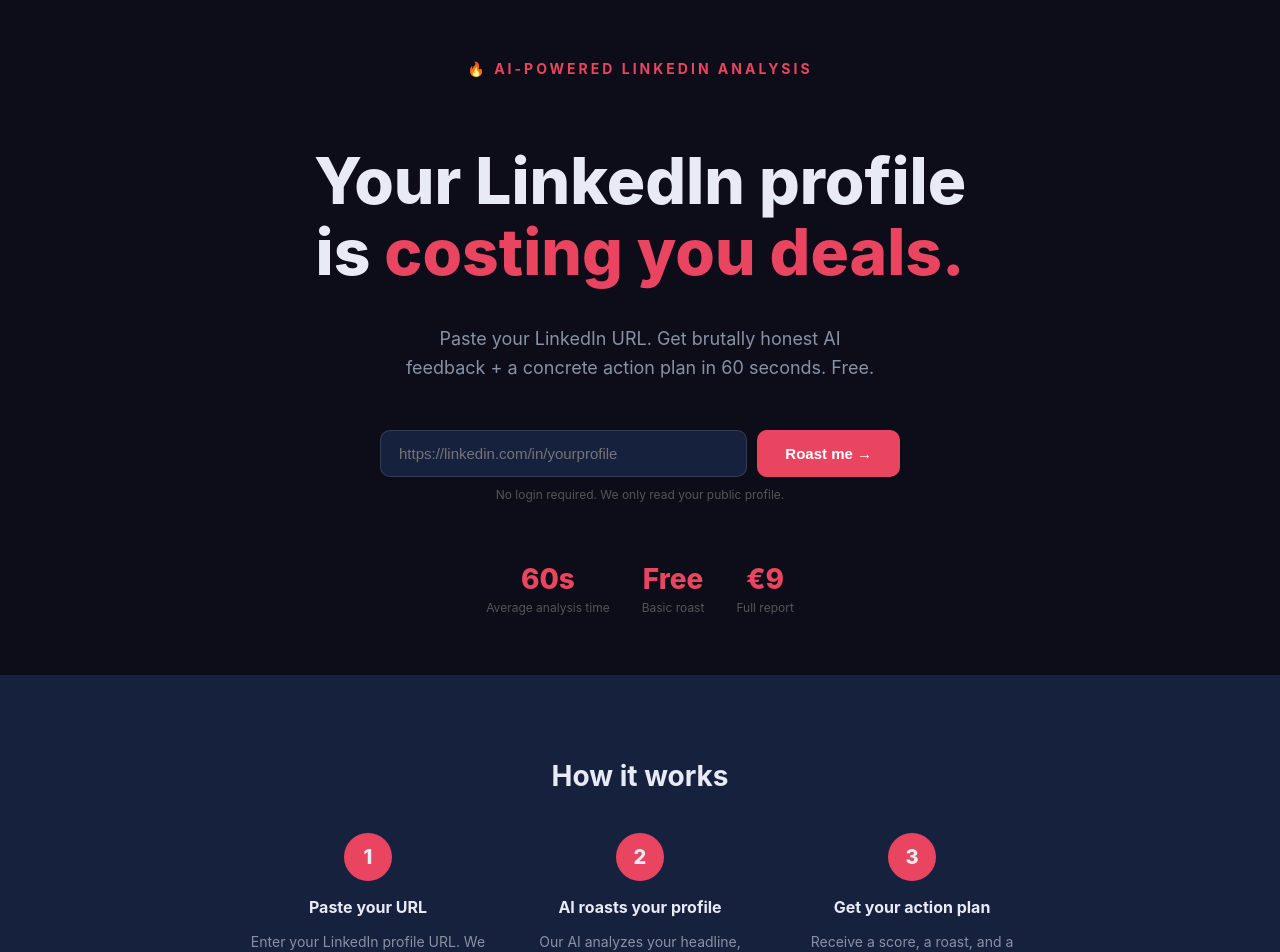
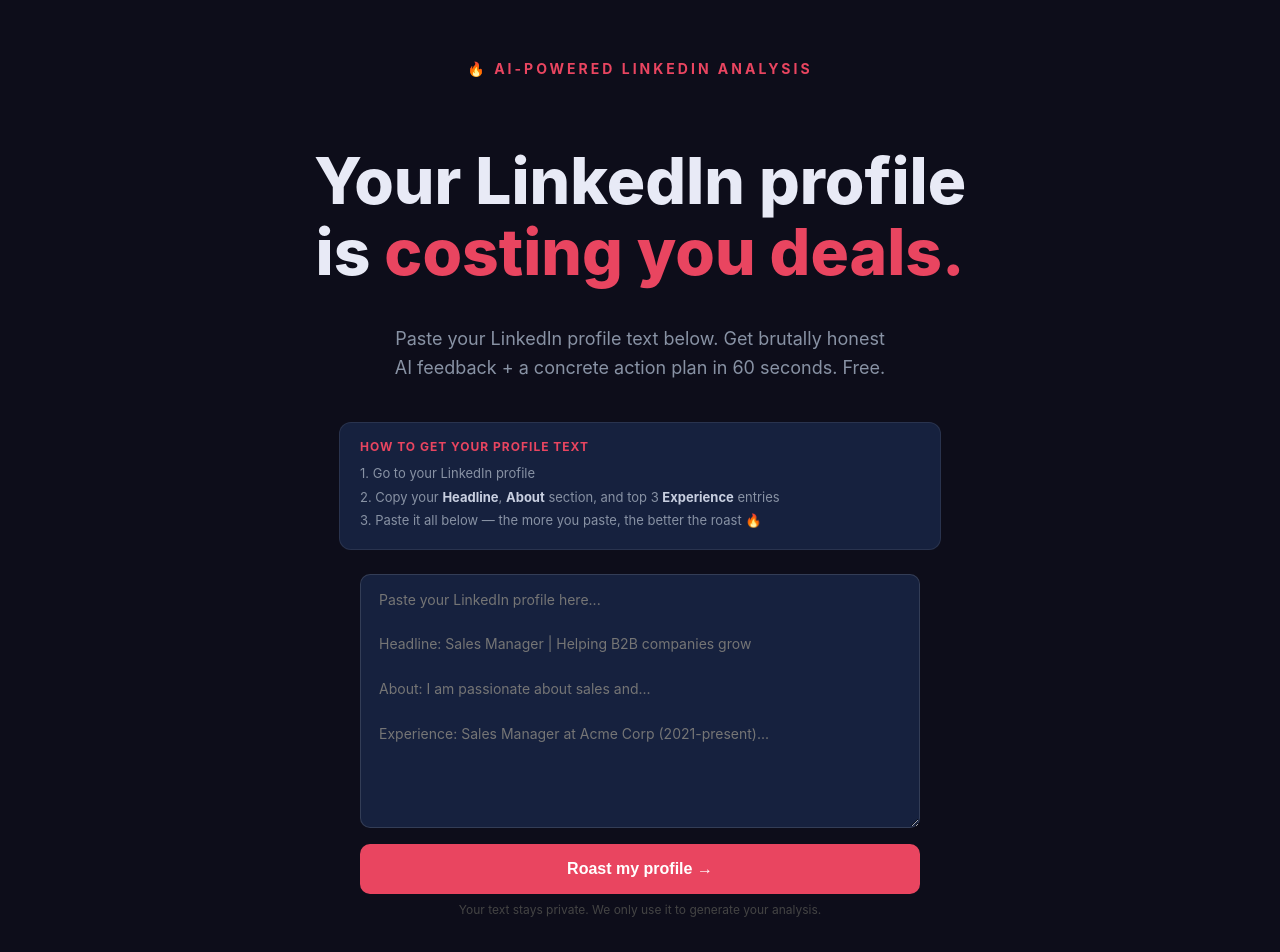
Before and after one commit to tokoyoshi1000/roastin, a Next.js app: page / in a window 1280 px wide. Shown: the top 952 px of the page. Built offline with nearby package versions, Linux system fonts and the light colour scheme.

Commit message:
Refactor: replace URL input with profile text textarea

```diff
--- a/app/page.js
+++ b/app/page.js
@@ -2,7 +2,7 @@
 import { useState } from 'react'
 
 export default function Home() {
-  const [url, setUrl] = useState('')
+  const [text, setText] = useState('')
   const [loading, setLoading] = useState(false)
   const [result, setResult] = useState(null)
   const [error, setError] = useState(null)
@@ -17,7 +17,7 @@
       const res = await fetch('/api/roast', {
         method: 'POST',
         headers: { 'Content-Type': 'application/json' },
-        body: JSON.stringify({ url })
+        body: JSON.stringify({ text })
       })
       const data = await res.json()
       if (!res.ok) throw new Error(data.error || 'Something went wrong')
@@ -46,41 +46,54 @@
           <span style={{ color: '#E94560' }}>costing you deals.</span>
         </h1>
 
-        <p style={{ fontSize: 18, color: '#8892a4', maxWidth: 480, lineHeight: 1.6, marginBottom: 48 }}>
-          Paste your LinkedIn URL. Get brutally honest AI feedback + a concrete action plan in 60 seconds. Free.
+        <p style={{ fontSize: 18, color: '#8892a4', maxWidth: 500, lineHeight: 1.6, marginBottom: 40 }}>
+          Paste your LinkedIn profile text below. Get brutally honest AI feedback + a concrete action plan in 60 seconds. Free.
         </p>
+
+        {/* HOW TO COPY INSTRUCTIONS */}
+        {!result && (
+          <div style={{
+            background: '#16213e', border: '1px solid #ffffff15', borderRadius: 12,
+            padding: '16px 20px', maxWidth: 560, width: '100%', marginBottom: 24, textAlign: 'left'
+          }}>
+            <div style={{ fontSize: 12, fontWeight: 700, color: '#E94560', marginBottom: 8, letterSpacing: 1, textTransform: 'uppercase' }}>How to get your profile text</div>
+            <div style={{ fontSize: 13, color: '#8892a4', lineHeight: 1.8 }}>
+              1. Go to your LinkedIn profile<br/>
+              2. Copy your <strong style={{ color: '#c8cfe0' }}>Headline</strong>, <strong style={{ color: '#c8cfe0' }}>About</strong> section, and top 3 <strong style={{ color: '#c8cfe0' }}>Experience</strong> entries<br/>
+              3. Paste it all below — the more you paste, the better the roast 🔥
+            </div>
+          </div>
+        )}
 
         {/* FORM */}
         {!result && (
-          <form onSubmit={handleSubmit} style={{ width: '100%', maxWidth: 520 }}>
-            <div style={{ display: 'flex', gap: 10, flexWrap: 'wrap', justifyContent: 'center' }}>
-              <input
-                type="url"
-                placeholder="https://linkedin.com/in/yourprofile"
-                value={url}
-                onChange={e => setUrl(e.target.value)}
+          <form onSubmit={handleSubmit} style={{ width: '100%', maxWidth: 560 }}>
+            <textarea
+              placeholder={"Paste your LinkedIn profile here...\n\nHeadline: Sales Manager | Helping B2B companies grow\n\nAbout: I am passionate about sales and...\n\nExperience: Sales Manager at Acme Corp (2021-present)..."}
+              value={text}
+              onChange={e => setText(e.target.value)}
               required
+              rows={10}
               style={{
-                  flex: 1, minWidth: 260, padding: '14px 18px', borderRadius: 10,
+                width: '100%', padding: '14px 18px', borderRadius: 10,
                 border: '1px solid #ffffff20', background: '#16213e', color: '#e8eaf6',
-                  fontSize: 15, outline: 'none'
+                fontSize: 14, outline: 'none', resize: 'vertical', boxSizing: 'border-box',
+                fontFamily: 'inherit', lineHeight: 1.6, marginBottom: 12
               }}
             />
             <button
               type="submit"
               disabled={loading}
               style={{
-                  padding: '14px 28px', borderRadius: 10, border: 'none',
+                width: '100%', padding: '16px', borderRadius: 10, border: 'none',
                 background: loading ? '#555' : '#E94560', color: 'white',
-                  fontSize: 15, fontWeight: 700, cursor: loading ? 'not-allowed' : 'pointer',
-                  whiteSpace: 'nowrap'
+                fontSize: 16, fontWeight: 700, cursor: loading ? 'not-allowed' : 'pointer'
               }}
             >
-                {loading ? 'Roasting... 🔥' : 'Roast me →'}
+              {loading ? 'Roasting... 🔥' : 'Roast my profile →'}
             </button>
-            </div>
-            <p style={{ fontSize: 12, color: '#555', marginTop: 10 }}>
-              No login required. We only read your public profile.
+            <p style={{ fontSize: 12, color: '#444', marginTop: 8 }}>
+              Your text stays private. We only use it to generate your analysis.
             </p>
           </form>
         )}
@@ -89,14 +102,14 @@
         {error && (
           <div style={{
             marginTop: 24, padding: '16px 24px', background: '#E9456015',
-            border: '1px solid #E9456040', borderRadius: 10, color: '#E94560', maxWidth: 520
+            border: '1px solid #E9456040', borderRadius: 10, color: '#E94560', maxWidth: 560
           }}>
             {error}
           </div>
         )}
 
         {/* RESULT */}
-        {result && <RoastResult result={result} url={url} onReset={() => { setResult(null); setUrl('') }} />}
+        {result && <RoastResult result={result} onReset={() => { setResult(null); setText('') }} />}
 
         {/* SOCIAL PROOF */}
         {!result && (
@@ -115,26 +128,6 @@
         )}
       </section>
 
-      {/* HOW IT WORKS */}
-      {!result && (
-        <section style={{ padding: '60px 20px', background: '#16213e', textAlign: 'center' }}>
-          <h2 style={{ fontSize: 28, fontWeight: 700, marginBottom: 40 }}>How it works</h2>
-          <div style={{ display: 'flex', gap: 32, justifyContent: 'center', flexWrap: 'wrap', maxWidth: 800, margin: '0 auto' }}>
-            {[
-              { step: '1', title: 'Paste your URL', desc: 'Enter your LinkedIn profile URL. We fetch your public profile data.' },
-              { step: '2', title: 'AI roasts your profile', desc: 'Our AI analyzes your headline, summary, experience, and social proof.' },
-              { step: '3', title: 'Get your action plan', desc: 'Receive a score, a roast, and a concrete list of improvements to make today.' },
-            ].map(({ step, title, desc }) => (
-              <div key={step} style={{ flex: 1, minWidth: 200, maxWidth: 240 }}>
-                <div style={{ width: 48, height: 48, borderRadius: '50%', background: '#E94560', display: 'flex', alignItems: 'center', justifyContent: 'center', fontSize: 20, fontWeight: 800, margin: '0 auto 16px' }}>{step}</div>
-                <h3 style={{ fontSize: 16, fontWeight: 700, marginBottom: 8 }}>{title}</h3>
-                <p style={{ fontSize: 14, color: '#8892a4', lineHeight: 1.6 }}>{desc}</p>
-              </div>
-            ))}
-          </div>
-        </section>
-      )}
-
       {/* FOOTER */}
       <footer style={{ padding: '24px', textAlign: 'center', borderTop: '1px solid #ffffff10' }}>
         <span style={{ fontSize: 12, color: '#333' }}>
@@ -145,23 +138,21 @@
   )
 }
 
-function RoastResult({ result, url, onReset }) {
-  const shareText = result.shareText || `RoastIn gave my LinkedIn a ${result.score}/100. Time to fix that. 🔥`
-
+function RoastResult({ result, onReset }) {
   return (
     <div style={{ width: '100%', maxWidth: 680, textAlign: 'left', marginTop: 32 }}>
 
       {/* SCORE */}
       <div style={{
         background: '#16213e', border: '1px solid #E9456040', borderRadius: 14,
-        padding: '24px 28px', marginBottom: 20, display: 'flex', alignItems: 'center', gap: 24
+        padding: '24px 28px', marginBottom: 20, display: 'flex', alignItems: 'center', gap: 24, flexWrap: 'wrap'
       }}>
         <div style={{ textAlign: 'center' }}>
           <div style={{ fontSize: 56, fontWeight: 800, color: '#E94560', lineHeight: 1 }}>{result.score}</div>
           <div style={{ fontSize: 12, color: '#8892a4', marginTop: 4 }}>/ 100</div>
         </div>
         <div>
-          <div style={{ fontSize: 18, fontWeight: 700, marginBottom: 6 }}>Your Profile Score</div>
+          <div style={{ fontSize: 18, fontWeight: 700, marginBottom: 8 }}>Your Profile Score</div>
           <div style={{ display: 'flex', gap: 8, flexWrap: 'wrap' }}>
             {result.categoryScores && Object.entries(result.categoryScores).map(([cat, score]) => (
               <span key={cat} style={{
@@ -180,10 +171,10 @@
       {/* ROAST */}
       <div style={{ background: '#16213e', border: '1px solid #ffffff10', borderRadius: 14, padding: '24px 28px', marginBottom: 20 }}>
         <div style={{ fontSize: 13, fontWeight: 700, color: '#E94560', letterSpacing: 1, marginBottom: 12, textTransform: 'uppercase' }}>🔥 The Roast</div>
-        <p style={{ fontSize: 15, lineHeight: 1.7, color: '#c8cfe0' }}>{result.roast}</p>
+        <p style={{ fontSize: 15, lineHeight: 1.7, color: '#c8cfe0', margin: 0 }}>{result.roast}</p>
       </div>
 
-      {/* ACTION PLAN */}
+      {/* QUICK WINS */}
       <div style={{ background: '#16213e', border: '1px solid #ffffff10', borderRadius: 14, padding: '24px 28px', marginBottom: 20 }}>
         <div style={{ fontSize: 13, fontWeight: 700, color: '#E94560', letterSpacing: 1, marginBottom: 16, textTransform: 'uppercase' }}>⚡ Your Top 3 Quick Wins</div>
         {result.quickWins && result.quickWins.map((win, i) => (
@@ -211,10 +202,10 @@
         </button>
       </div>
 
-      {/* SHARE */}
+      {/* SHARE + RESET */}
       <div style={{ display: 'flex', gap: 10, justifyContent: 'center', flexWrap: 'wrap' }}>
         <button
-          onClick={() => window.open(`https://www.linkedin.com/sharing/share-offsite/?url=https://roastin.me`, '_blank')}
+          onClick={() => window.open('https://www.linkedin.com/sharing/share-offsite/?url=https://roastin.me', '_blank')}
           style={{ padding: '10px 20px', borderRadius: 8, border: '1px solid #0077b5', background: 'transparent', color: '#0077b5', fontSize: 13, fontWeight: 600, cursor: 'pointer' }}
         >
           Share on LinkedIn
```
Lines whose indentation alone changed are shown as unchanged.
